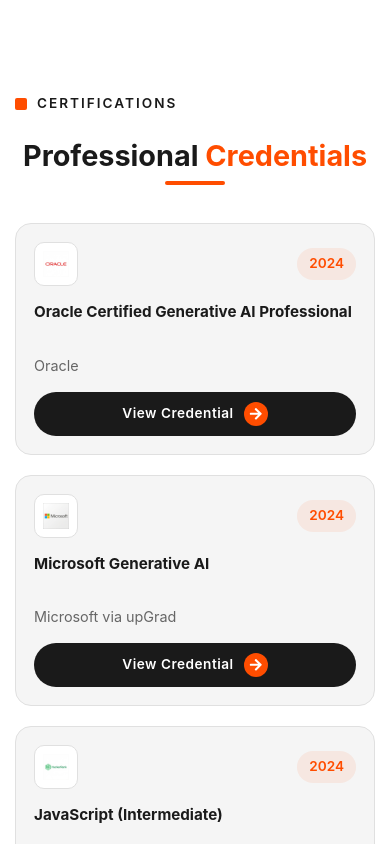
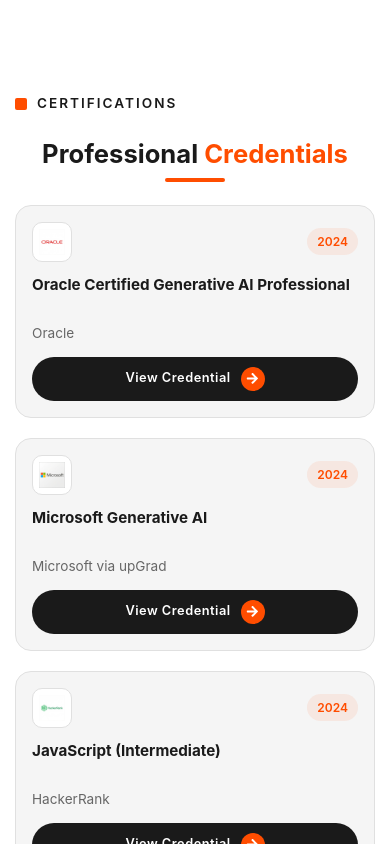
Before and after one commit to ShyamCoder2024/Portfolio, a React (Vite) app: page / in a window 390 px wide. Shown: the part 4960-5804 px from the top of the page. Built offline with nearby package versions, Linux system fonts and the light colour scheme.

Commit message:
Improve Certifications mobile responsiveness

```diff
--- a/src/components/Certifications.css
+++ b/src/components/Certifications.css
@@ -126,29 +126,51 @@
     .cert-title {
         font-size: 1rem;
     }
+
+    .cert-btn {
+        width: 100%;
+        justify-content: center;
+    }
 }
 
 /* Responsive - Mobile */
 @media (max-width: 480px) {
     .certifications-title {
-        font-size: 1.8rem;
+        font-size: 1.6rem;
+        margin-bottom: 35px;
     }
 
     .cert-card {
-        padding: 18px;
+        padding: 16px;
+        gap: 12px;
+    }
+
+    .cert-header {
+        flex-wrap: wrap;
+        gap: 10px;
     }
 
     .cert-logo-box {
-        width: 44px;
-        height: 44px;
+        width: 40px;
+        height: 40px;
+        padding: 6px;
+    }
+
+    .cert-year {
+        font-size: 0.75rem;
+        padding: 4px 10px;
     }
 
     .cert-title {
         font-size: 0.95rem;
     }
 
+    .cert-issuer {
+        font-size: 0.85rem;
+    }
+
     .cert-btn {
-        width: 100%;
-        justify-content: center;
+        padding: 10px 16px;
+        font-size: 0.8rem;
     }
 }
```
